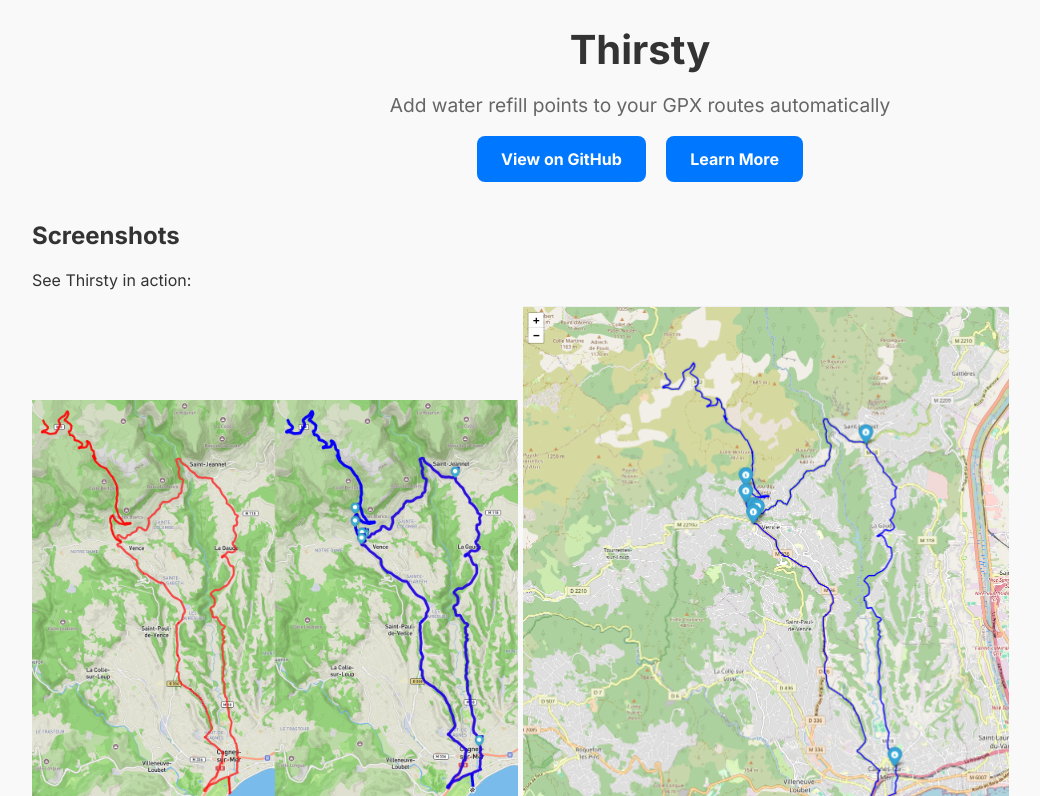
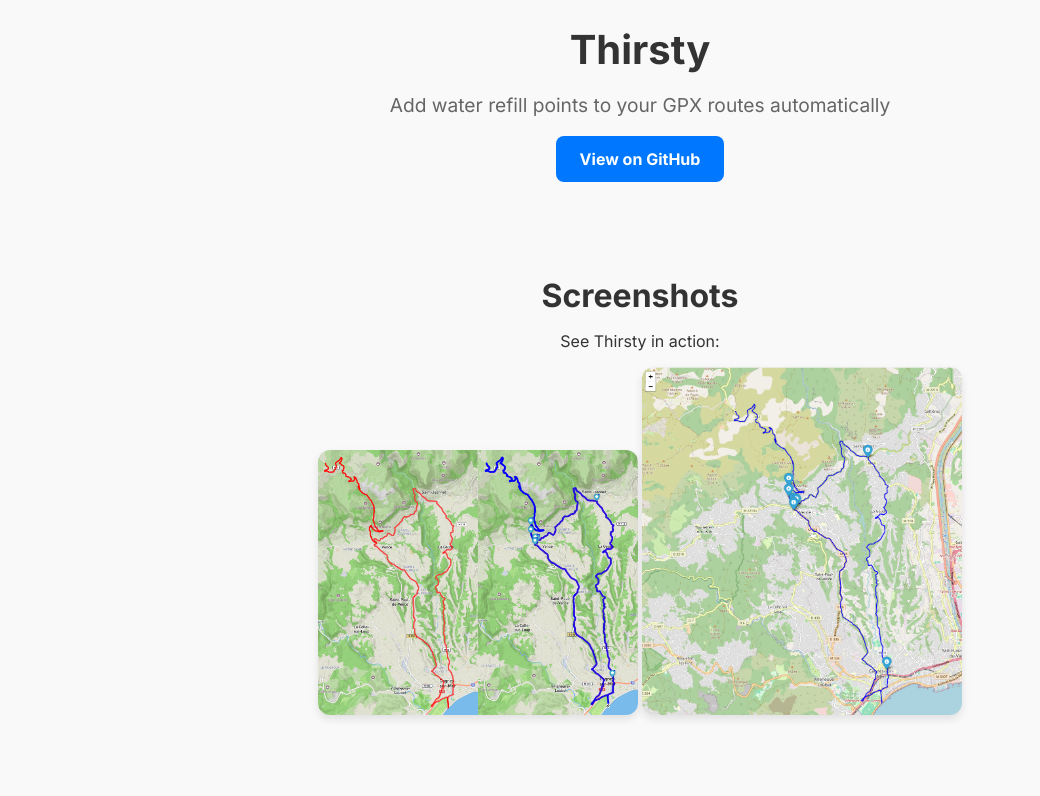
Before and after one commit to noebm/thirsty, a plain HTML site: page docs/index.html in a window 1280 px wide. Shown: the part 155-951 px from the top of the page, without its empty margins (0-1040 px from the left). Drawn offline with Linux system fonts and the light colour scheme.

Commit message:
chore: update index.html

```diff
--- a/docs/index.html
+++ b/docs/index.html
@@ -49,12 +49,12 @@
     .buttons a:hover {
       background: #005dc1;
     }
-    .features {
+    .features, .screenshots {
       max-width: 800px;
       text-align: center;
       margin-top: 3rem;
     }
-    .features h2 {
+    .features h2, .screenshots h2 {
       font-size: 2rem;
       margin-bottom: 1rem;
     }
@@ -65,6 +65,12 @@
     }
     .features ul li {
       margin: 0.5rem 0;
+    }
+    .screenshots img {
+      max-width: 80%;
+      margin-bottom: 2rem;
+      border-radius: 12px;
+      box-shadow: 0 4px 8px rgba(0,0,0,0.1);
     }
     footer {
       margin-top: 4rem;
@@ -80,12 +86,11 @@
     <p>Add water refill points to your GPX routes automatically</p>
     <div class="buttons">
       <a href="https://github.com/jsleroy/thirsty" target="_blank">View on GitHub</a>
-      <a href="#features">Learn More</a>
     </div>
   </header>
 
   <section class="screenshots" id="screenshots">
-    <h1>Screenshots</h1>
+    <h2>Screenshots</h2>
     <p>See Thirsty in action:</p>
     <img src="assets/before-after.png" alt="Before and After" style="max-width: 40%; margin-bottom: 2rem;">
     <img src="assets/map.png" alt="Map Display" style="max-width: 40%;">
```
